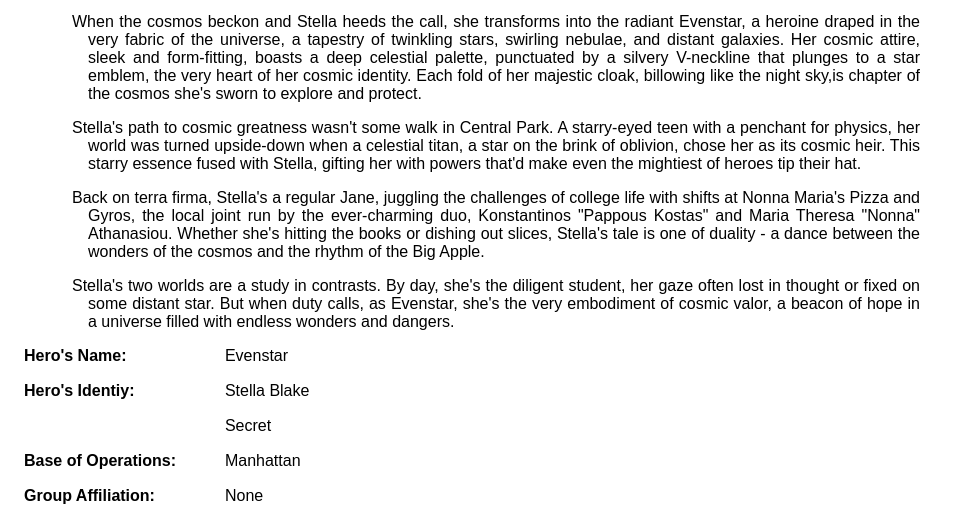
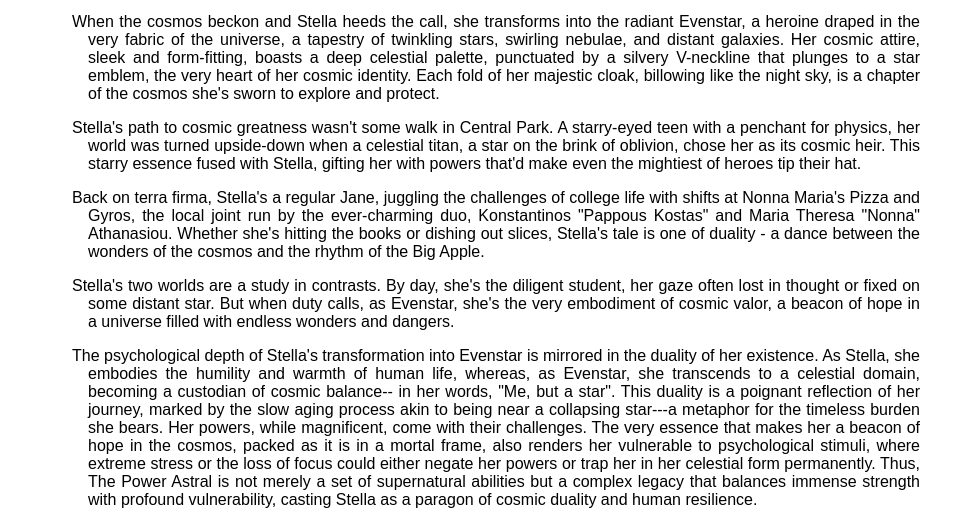
Before and after one commit to FASERIP/characters, a plain HTML site: page evenstar.html in a window 1280 px wide. Shown: the part 256-775 px from the top of the page, without its empty margins (0-959 px from the left). Drawn offline with Linux system fonts and the light colour scheme.

Commit message:
finish update

```diff
--- a/evenstar.html
+++ b/evenstar.html
@@ -68,7 +68,7 @@
             in the very fabric of the universe, a tapestry of twinkling stars, swirling nebulae, and distant galaxies.
             Her cosmic attire, sleek and form-fitting, boasts a deep celestial palette, punctuated by a silvery
             V-neckline that plunges to a star emblem, the very heart of her cosmic identity. Each fold of her majestic
-            cloak, billowing like the night sky,is chapter of the cosmos she's sworn to explore and protect.
+            cloak, billowing like the night sky, is a chapter of the cosmos she's sworn to explore and protect.
         </p>
         <p>
             Stella's path to cosmic greatness wasn't some walk in Central Park. A starry-eyed teen with a penchant for
@@ -86,6 +86,18 @@
             Stella's two worlds are a study in contrasts. By day, she's the diligent student, her gaze often lost in
             thought or fixed on some distant star. But when duty calls, as Evenstar, she's the very embodiment of cosmic
             valor, a beacon of hope in a universe filled with endless wonders and dangers.
+        </p>
+        <p>
+            The psychological depth of Stella's transformation into Evenstar is mirrored in the duality of her existence.
+            As Stella, she embodies the humility and warmth of human life, whereas, as Evenstar, she transcends to a
+            celestial domain, becoming a custodian of cosmic balance-- in her words, "Me, but a star". This duality is a
+            poignant reflection of her journey, marked by the slow aging process akin to being near a collapsing star---a
+            metaphor for the timeless burden she bears. Her powers, while magnificent, come with their challenges. The
+            very essence that makes her a beacon of hope in the cosmos, packed as it is in a mortal frame, also renders
+            her vulnerable to psychological stimuli, where extreme stress or the loss of focus could either negate her
+            powers or trap her in her celestial form permanently. Thus, The Power Astral is not merely a set of
+            supernatural abilities but a complex legacy that balances immense strength with profound vulnerability,
+            casting Stella as a paragon of cosmic duality and human resilience.
         </p>
         <dl>
             <dt>Hero's Name</dt>
```
Also changed, not shown: 1 other file.
